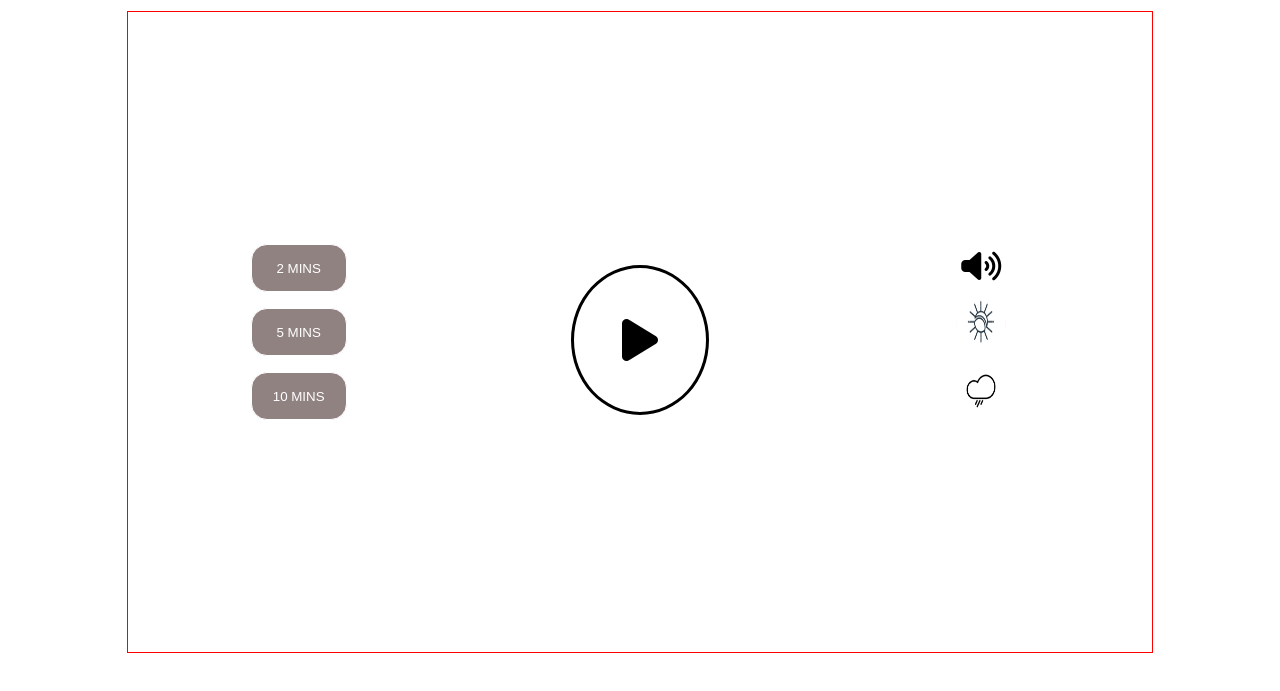
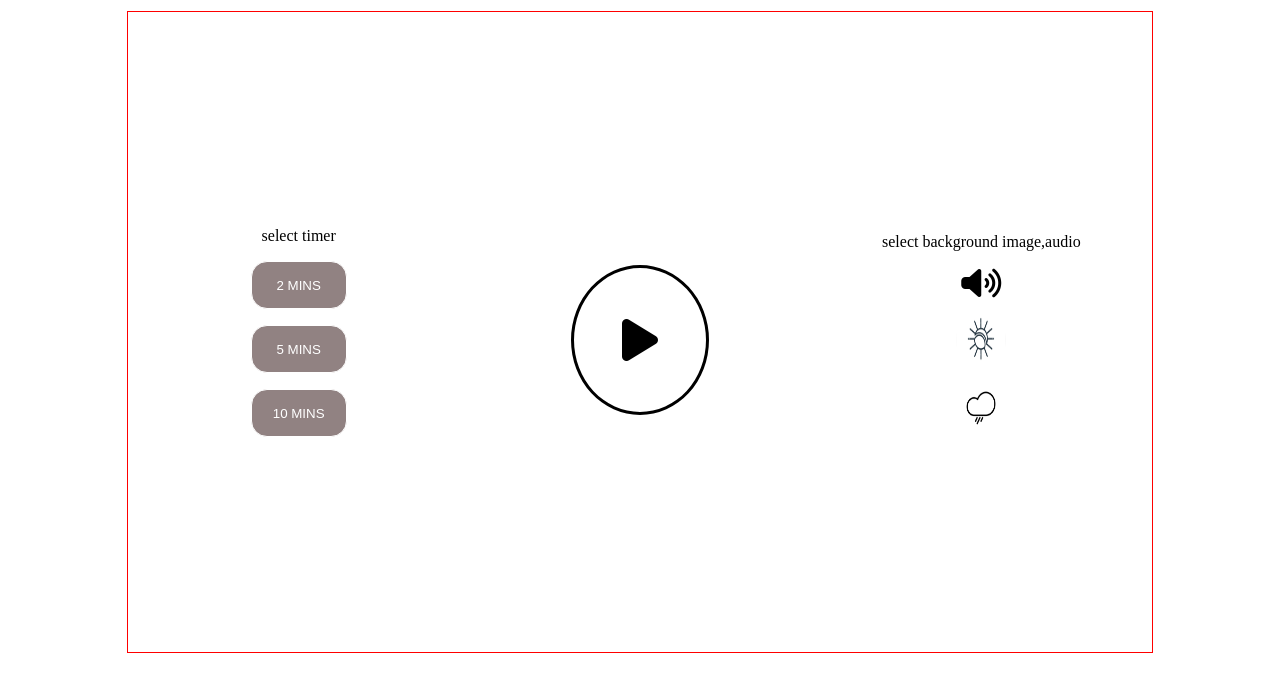
Before and after one commit to Sridhar7670/Meditation-App, a plain HTML site: page index.html in a window 1280 px wide. Both pictures are taken after a click on the button "OK". Shown: the part 79-770 px from the top of the page. Drawn offline with Linux system fonts and the light colour scheme.

Commit message:
Update index.html
added a temp divison

```diff
--- a/index.html
+++ b/index.html
@@ -14,17 +14,19 @@
     </div>
     <h1 id="name">Meditation App</h1>
     <div id="app" style="display: none;">
-        <div class="time-select">
+        <div class="time-select" >
+            <div class="temp">select timer </div>
             <button id="smaller-mins">2 MINS</button>
             <button id="medium-mins">5 MINS</button>
             <button id="long-mins">10 MINS</button>
         </div>
-        <div class="play">
+        <div class="play" >
             <div class="timer"></div>
             <i class="fa-solid fa-play active fa-3x" id="play-icon"></i>
             <i class="fa-solid fa-pause hide fa-3x" id="pause-icon"></i>
         </div>
-        <div class="display">
+        <div class="display" >
+            <div class="temp">select background image,audio </div>
             <i class="fa-solid fa-volume-xmark fa-2x hide" id="mute"></i>
             <i class="fa-solid fa-volume-high fa-2x active" id="sound"></i>
             <img src="images/sunny.png" alt="sunny" width="50px" height="50px" id="sunny">
```
